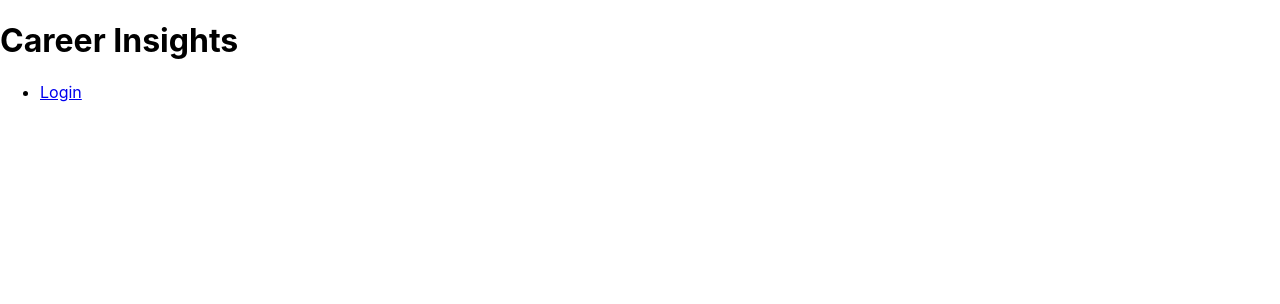
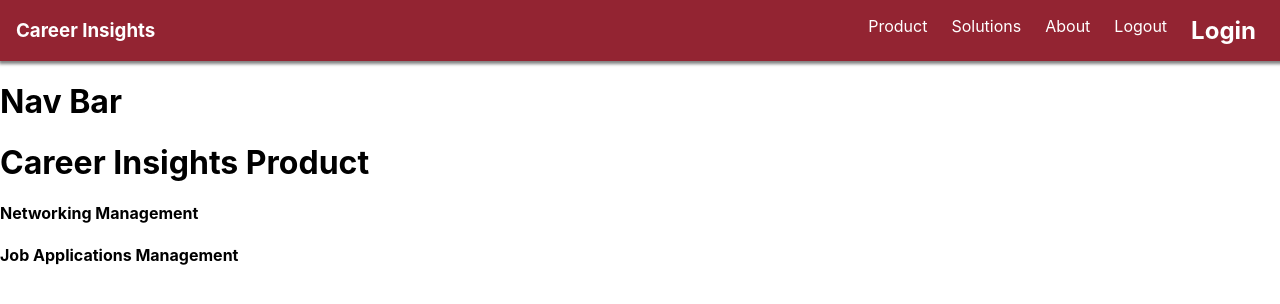
Before and after one commit to alba-molina-nyc/career-insights-official, a React (Create React App) app: page /product in a window 1280 px wide. Shown: the top 304 px of the page. Built offline with nearby package versions, Linux system fonts and the light colour scheme; no server answers.

Commit message:
wic: added some styling

```diff
--- a/src/App.js
+++ b/src/App.js
@@ -11,6 +11,7 @@ import Dashboard from './pages/Dashboard';
 import Show from './pages/Show';
 import About from './pages/About';
 import Solutions from './pages/Solutions';
+import Product from './pages/Product';
 
 import { auth } from './services/firebase';
 
@@ -101,6 +102,7 @@ function App() {
   return (
     <>
       <Header />
+      <Nav />
       <Switch>
         <Route exact path="/">
           <Home />
@@ -111,11 +113,20 @@ function App() {
         <Route path="/dashboard">
           <Dashboard />
         </Route>
+        <Route path="/product">
+          <Product />
+        </Route>
         <Route path="/solutions">
           <Solutions />
         </Route>
         <Route path="/about">
           <About />
+        </Route>
+        <Route path="/contacts/:id">
+          <Show />
+        </Route>
+        <Route path="/positions/:id">
+          <Show />
         </Route>
       </Switch>
       </>
--- a/src/components/Header.js
+++ b/src/components/Header.js
@@ -1,33 +1,54 @@
+import styled from 'styled-components';
 import { Link } from 'react-router-dom';
 import { logOut } from '../services/firebase';
+import { findByLabelText } from '@testing-library/react';
 
 
 const Header = (props) => {
+    const StyledHeader = styled.header`
+    display: flex;
+    align-items: center;
+    justify-content: space-between;
+    padding-left: 1rem;
+    background-color: #932432;
+    color: #ffffff;
+    box-shadow: 1px 1px 3px 2px #808080;
+    nav {
+        display: flex;
+        align-items: center;
+        ul {
+            display: flex;
+            list-style: none;
+            li {
+                margin-right: 1.5rem;
+                a{
+                    text-decoration: none;
+                    color: inherit;
+                    font-size: 1.5rem;
+                    font-weight: 700;
+                }
+                &:hover{
+                    cursor: pointer;
+                }
+            }
+        }
 
+    }`
     return (
-       <>
-            <h1>Career Insights</h1>
+        <StyledHeader>
+            <h3>Career Insights</h3>
             <nav>
-                <ul>
-                    {
-                        props.user ?
-                        <>
-                            <li>Welcome, {props.user.displayName}</li>
-                            <li>
-                                <img
-                                    src={props.user.photoURL}
-                                    alt={props.user.displayName}
-                                />
-                            </li>
-                            <li onClick={logOut}>Logout</li>
-                        </>
-                        :<li>
-                            <Link to="/login">Login</Link>
-                        </li>
-                    }
-                </ul>
+               <ul>
+                   <li>Product</li>
+                   <li>Solutions</li>
+                   <li>About</li>
+                   <li>Logout</li>
+                   <li>
+                       <Link>Login</Link>
+                   </li>
+               </ul>
             </nav>
-       </>
+        </StyledHeader>
     );
 };
 
--- a/src/components/Nav.js
+++ b/src/components/Nav.js
@@ -1,20 +1,11 @@
 const Nav = (props) => {
-    return (
-    <Nav>
-        <h1>
-            Dashboard
-        </h1>
-        <h1>
-            Contacts
-        </h1>
-        <h1>
-            Your Applications
-        </h1>
-        <h1>
-            Your Events
-        </h1>
-    </Nav>
-    );
-};
+        return (
+            <main>
+                <h1>Nav Bar</h1>
+
+            </main>
+        );
+    };
+
 
 export default Nav;
--- /dev/null
+++ b/src/pages/Product.js
@@ -0,0 +1,11 @@
+const Product = (props) => {
+    return (
+        <main>
+            <h1>Career Insights Product </h1>
+           <h4>Networking Management</h4>
+           <h4>Job Applications Management</h4>
+        </main>
+    );
+};
+
+export default Product;
--- a/src/pages/Show.js
+++ b/src/pages/Show.js
@@ -1,7 +1,7 @@
 const Show = (props) => {
     return (
         <main>
-            <h1>Career insights Show Page</h1>
+            <h1>Career insights Show Page!</h1>
         </main>
     );
 };
```
